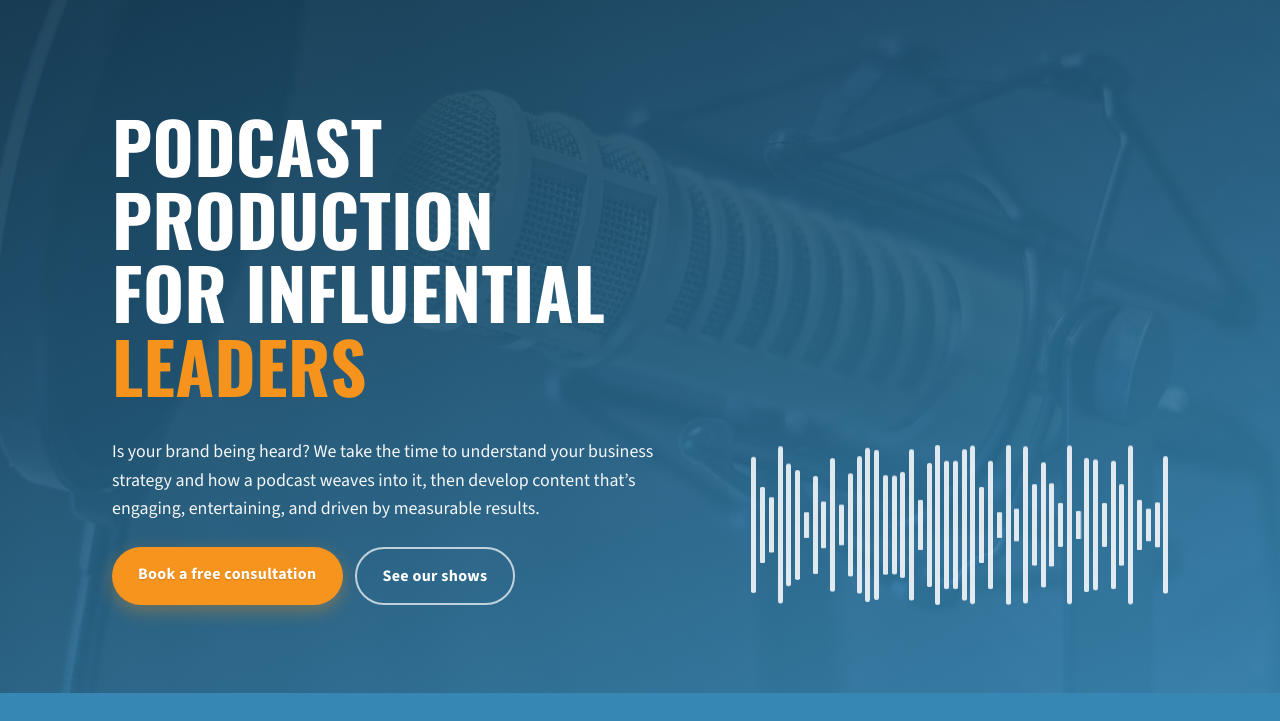
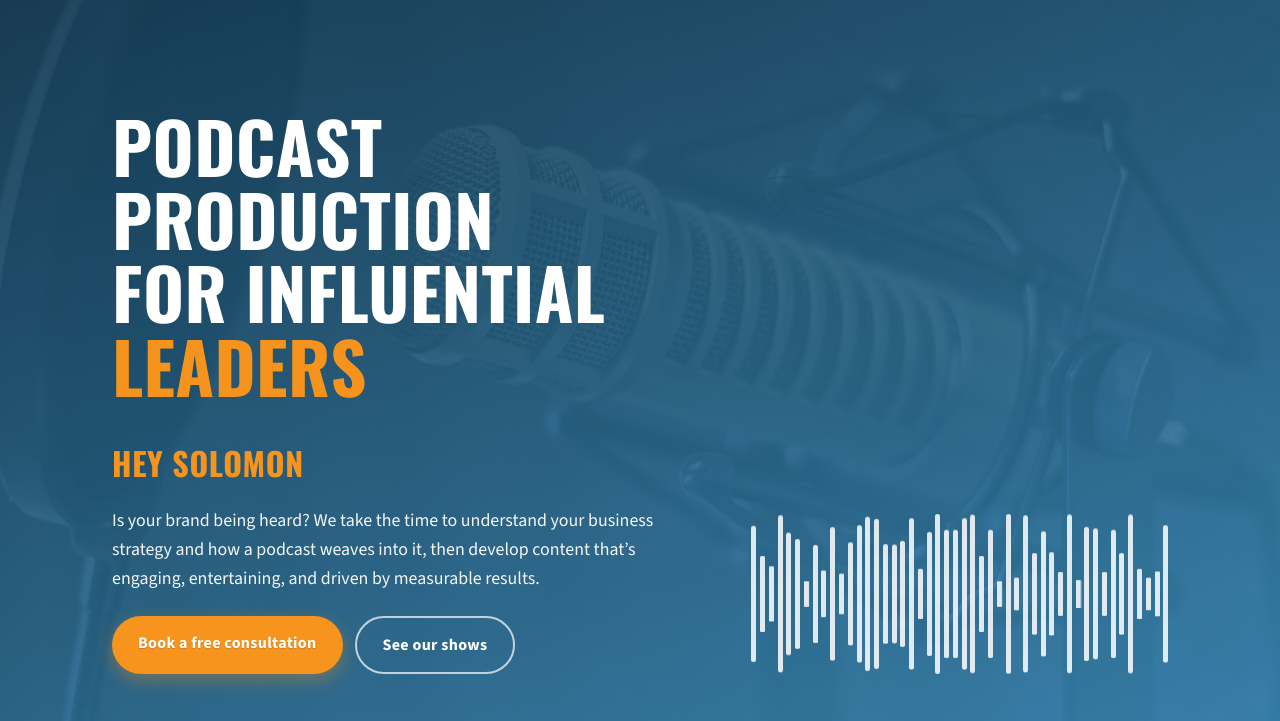
Before and after one commit to storiesandstrategies/storiesandstrategies-website, a plain HTML site: page index.html in a window 1280 px wide. Shown: the part 79-800 px from the top of the page. Drawn offline with nearby package versions, Linux system fonts and the light colour scheme.

Commit message:
Add temporary 'Hey Solomon' greeting beside the hero headline

```diff
--- a/index.html
+++ b/index.html
@@ -90,6 +90,7 @@
           <span class="on">brands</span><span>corporations</span><span>people</span><span>leaders</span>
         </span>
       </h1>
+      <p class="hero-hello">Hey Solomon</p>
       <p class="lead">Is your brand being heard? We take the time to understand your business strategy and how a podcast weaves into it, then develop content that’s engaging, entertaining, and driven by measurable results.</p>
       <div class="hero-ctas">
         <a class="btn" href="https://calendly.com/storiesandstrategies" target="_blank" rel="noopener">Book a free consultation</a>
--- a/styles.css
+++ b/styles.css
@@ -89,6 +89,7 @@
   .rotator span.on { opacity: 1; transform: none; }
   .hero p.lead { font-size: 1.12rem; max-width: 36em; opacity: .95; }
   .hero-ctas { display: flex; flex-wrap: wrap; gap: 12px; margin-top: 24px; }
+  .hero-hello { font-family: var(--display); font-size: clamp(1.4rem, 4vw, 2rem); font-weight: 700; text-transform: uppercase; letter-spacing: .02em; color: var(--orange); margin: 0 0 .5em; }
 
   /* Animated waveform */
   .wave { display: flex; align-items: center; gap: 4px; height: 56px; margin: 32px 0 0; max-width: 100%; overflow: hidden; }
```
